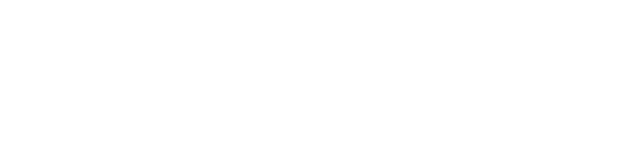
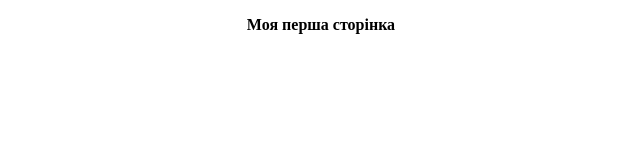
Before and after one commit to Yulia-Dilai/myproject_dilai, a plain HTML site: page index.html in a window 1280 px wide. Shown: the whole page, without its empty margins (319-959 px from the left). Drawn offline with Linux system fonts and the light colour scheme.

Commit message:
Використання тегів для курування абзацом

```diff
--- a/index.html
+++ b/index.html
@@ -6,6 +6,8 @@
     <title>Document</title>
 </head>
 <body>
+    <p align=center>
+    <b>Моя перша сторінка</b></p>
 
 </body>
 </html>
```
